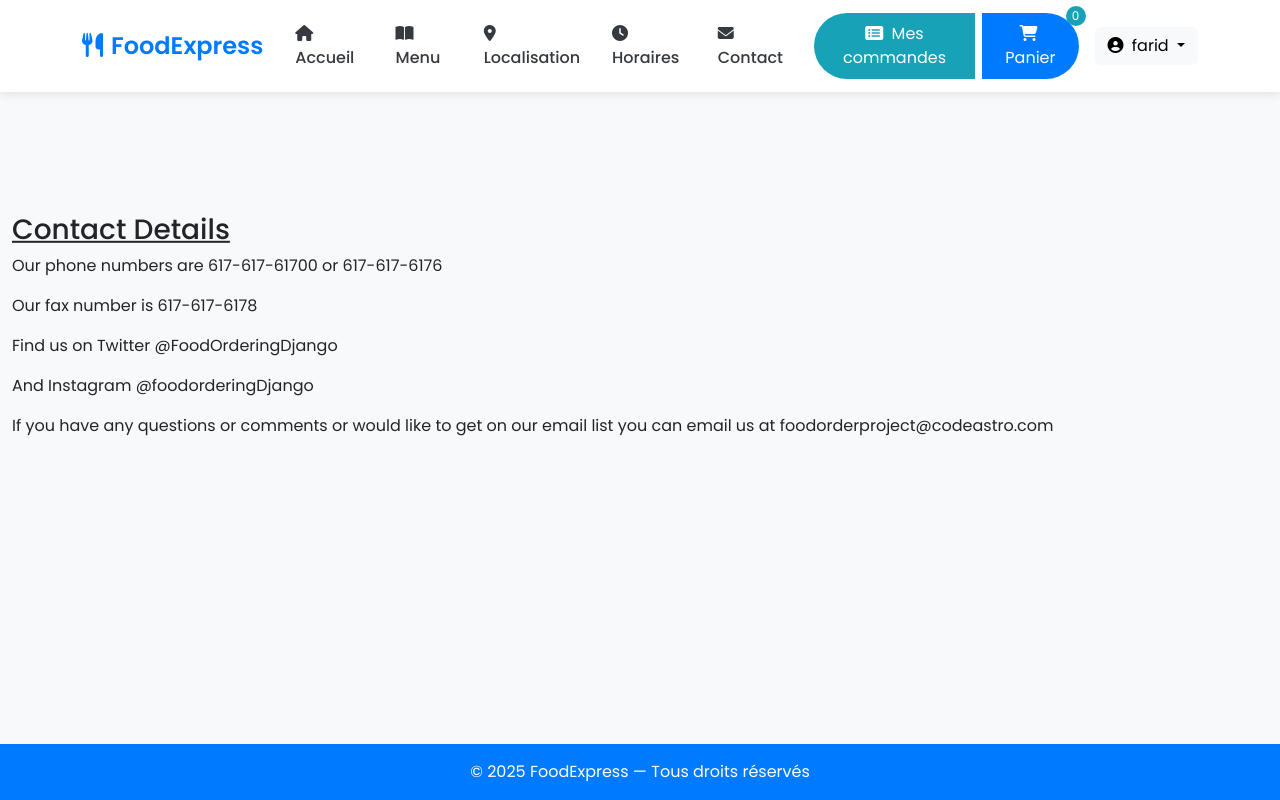
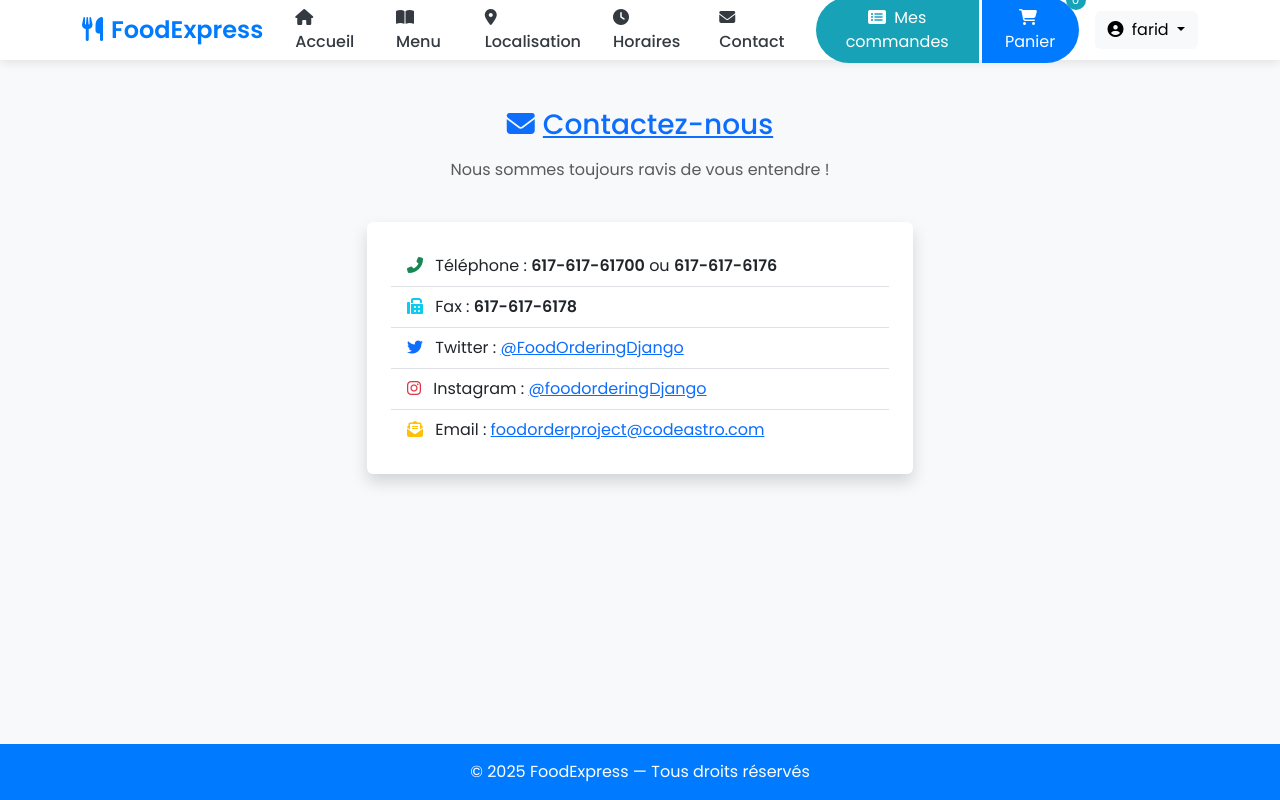
Before and after one commit to Abdessadiq/online-food-management, a Django app: page /contact in a window 1280 px wide. Run offline with Django 3.2, Linux system fonts and the light colour scheme; a user stored in the database is signed in; data comes from the database, SQL or seed files in the repository; data that the repository does not hold is empty.

Commit message:
custom page

```diff
--- a/orders/templates/orders/contact.html
+++ b/orders/templates/orders/contact.html
@@ -1,25 +1,44 @@
 {% extends 'orders/header.html' %}
 
 {% block content %}
-    <div class="container-fluid" style="position: relative;top: 50%;transform: translateY(50%);">
-      <div class="row justify-content-center">
-        <h3><u>Contact Details</u></h3>
-      </div>
-      <div class="row justify-content-center">
-        <p>Our phone numbers are 617-617-61700 or 617-617-6176</p>
-      </div>
-      <div class="row justify-content-center">
-        <p>Our fax number is 617-617-6178</p>
-      </div>
-      <div class="row justify-content-center">
-        <p>Find us on Twitter @FoodOrderingDjango</p>
-      </div>
-      <div class="row justify-content-center">
-        <p>And Instagram @foodorderingDjango</p>
-      </div>
-      <div class="row justify-content-center">
-        <p>If you have any questions or comments or would like to get on our email list you can email us at foodorderproject@codeastro.com</p>
+<div class="container py-5">
+  <div class="row justify-content-center mb-4">
+    <div class="col-md-8 text-center">
+      <h3 class="mb-3 text-primary"><i class="fas fa-envelope me-2"></i><u>Contactez-nous</u></h3>
+      <p class="text-muted">Nous sommes toujours ravis de vous entendre !</p>
+    </div>
+  </div>
+
+  <div class="row justify-content-center">
+    <div class="col-md-6">
+      <div class="bg-white p-4 shadow rounded">
+        <ul class="list-group list-group-flush">
+          <li class="list-group-item">
+            <i class="fas fa-phone-alt text-success me-2"></i>
+            Téléphone : <strong>617-617-61700</strong> ou <strong>617-617-6176</strong>
+          </li>
+          <li class="list-group-item">
+            <i class="fas fa-fax text-info me-2"></i>
+            Fax : <strong>617-617-6178</strong>
+          </li>
+          <li class="list-group-item">
+            <i class="fab fa-twitter text-primary me-2"></i>
+            Twitter : <a href="https://twitter.com/FoodOrderingDjango" target="_blank">@FoodOrderingDjango</a>
+          </li>
+          <li class="list-group-item">
+            <i class="fab fa-instagram text-danger me-2"></i>
+            Instagram : <a href="https://instagram.com/foodorderingDjango" target="_blank">@foodorderingDjango</a>
+          </li>
+          <li class="list-group-item">
+            <i class="fas fa-envelope-open-text text-warning me-2"></i>
+            Email : <a href="mailto:foodorderproject@codeastro.com">foodorderproject@codeastro.com</a>
+          </li>
+        </ul>
       </div>
     </div>
+  </div>
+</div>
+
+
 
 {% endblock %}
--- a/orders/templates/orders/header.html
+++ b/orders/templates/orders/header.html
@@ -149,7 +149,7 @@
 </head>
 <body>
 <!-- Navigation Bar -->
-<nav class="navbar navbar-expand-lg navbar-light sticky-top">
+<nav class="navbar navbar-expand-lg navbar-light sticky-top" style="height: 60px">
   <div class="container">
     <a class="navbar-brand" href="#">
       <i class="fas fa-utensils me-2"></i>FoodExpress
@@ -191,7 +191,7 @@
 
       <div class="d-flex align-items-center">
         <div class="btn-group ms-2" role="group">
-          <a href="/view-orders" class="btn btn-orders me-2">
+          <a href="/view-orders" class="btn btn-orders me-1">
             <i class="fas fa-list-alt me-1"></i> Mes commandes
           </a>
 
```
Also changed, not shown: orders/templates/orders/home.html (+20 -8 lines), orders/templates/orders/hours.html (+27 -16 lines).
